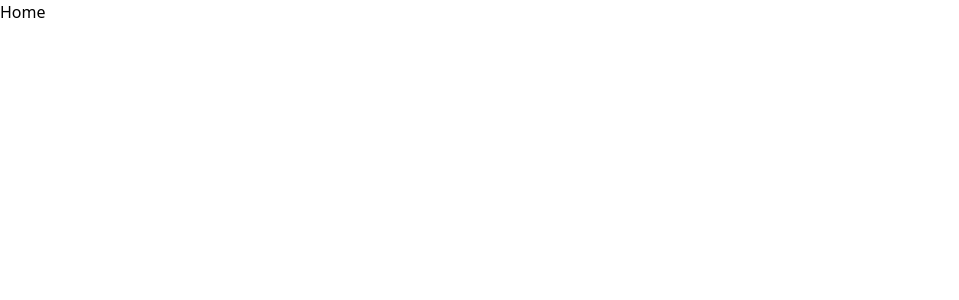
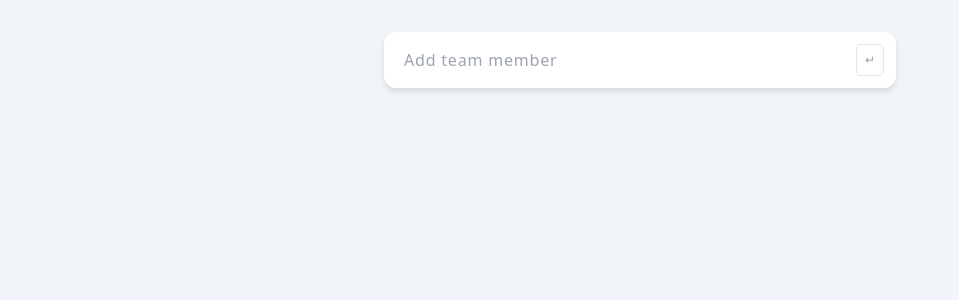
Before and after one commit to JonathanWbn/team-randomizer, a Next.js app: page / in a window 1280 px wide. Shown: the top 300 px of the page, without its empty margins (0-959 px from the left). Built offline with nearby package versions, Linux system fonts and the light colour scheme.

Commit message:
add team list

```diff
--- a/app/layout.tsx
+++ b/app/layout.tsx
@@ -12,7 +12,7 @@ export default function RootLayout({
 }) {
   return (
     <html lang="en">
-      <body>{children}</body>
+      <body className="bg-slate-100">{children}</body>
     </html>
   );
 }
--- a/app/page.tsx
+++ b/app/page.tsx
@@ -1,3 +1,96 @@
+"use client";
+
+import { motion, AnimatePresence } from "framer-motion";
+import { useRef, useState } from "react";
+import { TrashIcon } from "./trash-icon";
+
+type Member = {
+  id: string;
+  name: string;
+};
+
 export default function Home() {
-  return <h1>Home</h1>;
+  const [input, setInput] = useState<string>("");
+  const [team, setTeam] = useState<Member[]>([]);
+  const inputRef = useRef<HTMLInputElement>(null);
+
+  return (
+    <div className="mx-auto max-w-xl px-8 py-8">
+      <div className="relative flex items-center">
+        <input
+          ref={inputRef}
+          type="text"
+          name="name"
+          value={input}
+          onChange={(event) => setInput(event.target.value)}
+          placeholder="Add team member"
+          autoFocus
+          className="block w-full rounded-xl border-0 px-5 py-4 pr-14 tracking-wider text-gray-900 drop-shadow-sm transition placeholder:text-gray-400 hover:drop-shadow-md focus:ring-0 focus:drop-shadow-md"
+          onKeyDown={(event) => {
+            if (event.key === "Enter") {
+              if (!input) return;
+              setTeam([{ id: Math.random().toString(), name: input }, ...team]);
+              setInput("");
+            }
+          }}
+        />
+        <div
+          className="absolute inset-y-0 right-0 flex py-3 pr-3 hover:cursor-pointer"
+          onClick={() => {
+            inputRef.current?.focus();
+            if (!input) return;
+            setTeam([{ id: Math.random().toString(), name: input }, ...team]);
+            setInput("");
+          }}
+        >
+          <kbd className="inline-flex items-center rounded border border-gray-200 px-2 font-sans text-xs text-gray-400">
+            ↵
+          </kbd>
+        </div>
+      </div>
+      <div className="mt-3 divide-y divide-dashed rounded-lg bg-white text-gray-900 drop-shadow-sm">
+        <AnimatePresence>
+          {team.map((member, index) => (
+            <motion.div
+              key={member.id}
+              className="group flex items-center gap-2 px-5 py-3"
+              initial={{ y: -15 }}
+              animate={{ y: 0 }}
+              exit={{ opacity: 0.2 }}
+            >
+              <input
+                value={member.name}
+                className="grow tracking-wider placeholder:text-gray-300 focus:outline-none"
+                onChange={(e) => {
+                  setTeam(
+                    team.map((m) =>
+                      m.id === member.id ? { ...m, name: e.target.value } : m
+                    )
+                  );
+                }}
+                placeholder="Enter name"
+              />
+              <button
+                onClick={() => {
+                  setTeam(team.filter((m) => m.id !== member.id));
+                }}
+                className="cursor-pointer rounded p-1 text-white transition focus:text-gray-600 focus:outline focus:outline-gray-600 group-hover:text-gray-600"
+              >
+                <TrashIcon className="h-4 w-4" />
+              </button>
+            </motion.div>
+          ))}
+        </AnimatePresence>
+      </div>
+      {team.length > 1 && (
+        <motion.div
+          className="mr-2 mt-2 text-right text-sm tracking-wide text-gray-400"
+          initial={{ opacity: 0 }}
+          animate={{ opacity: 1 }}
+        >
+          {team.length} members
+        </motion.div>
+      )}
+    </div>
+  );
 }
--- /dev/null
+++ b/app/trash-icon.tsx
@@ -0,0 +1,19 @@
+import { SVGAttributes } from "react";
+
+export const TrashIcon = (props: SVGAttributes<SVGElement>) => (
+  <svg
+    xmlns="http://www.w3.org/2000/svg"
+    viewBox="0 0 24 24"
+    fill="none"
+    stroke="currentColor"
+    stroke-width="2"
+    stroke-linecap="round"
+    stroke-linejoin="round"
+    {...props}
+  >
+    <polyline points="3 6 5 6 21 6"></polyline>
+    <path d="M19 6v14a2 2 0 0 1-2 2H7a2 2 0 0 1-2-2V6m3 0V4a2 2 0 0 1 2-2h4a2 2 0 0 1 2 2v2"></path>
+    <line x1="10" y1="11" x2="10" y2="17"></line>
+    <line x1="14" y1="11" x2="14" y2="17"></line>
+  </svg>
+);
--- a/package.json
+++ b/package.json
@@ -11,15 +11,19 @@
   "dependencies": {
     "eslint": "8.39.0",
     "eslint-config-next": "13.4.1",
+    "framer-motion": "^10.12.8",
     "next": "13.4.1",
     "react": "18.2.0",
     "react-dom": "18.2.0"
   },
   "devDependencies": {
+    "@tailwindcss/forms": "^0.5.3",
     "@types/node": "20.1.0",
     "@types/react": "18.2.6",
     "autoprefixer": "^10.4.14",
+    "eslint-config-prettier": "^8.8.0",
     "postcss": "^8.4.23",
+    "prettier-plugin-tailwindcss": "^0.2.8",
     "tailwindcss": "^3.3.2"
   }
 }
--- a/tailwind.config.js
+++ b/tailwind.config.js
@@ -4,5 +4,5 @@ module.exports = {
   theme: {
     extend: {},
   },
-  plugins: [],
+  plugins: [require("@tailwindcss/forms")],
 };
```
Also changed, not shown: .eslintrc.json, 1 other file (tests, documents, lock files or other folders).
